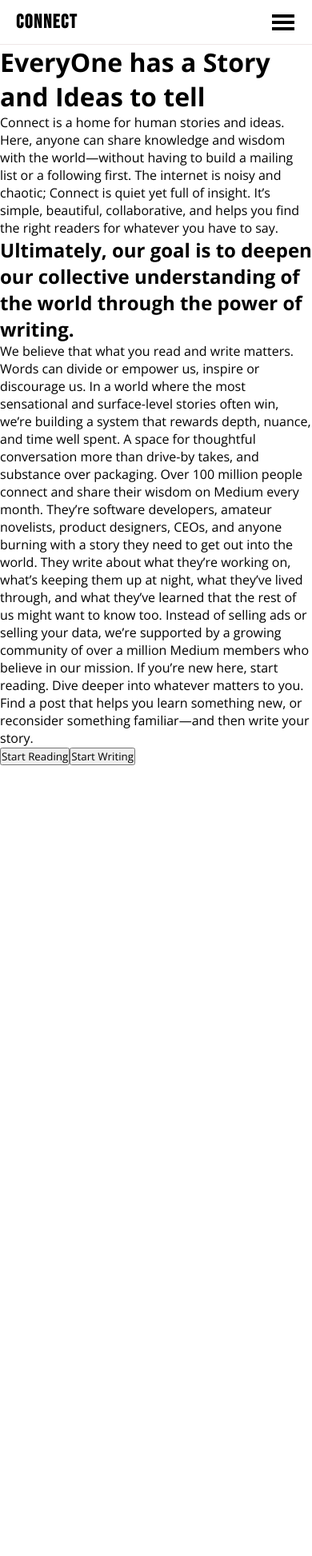
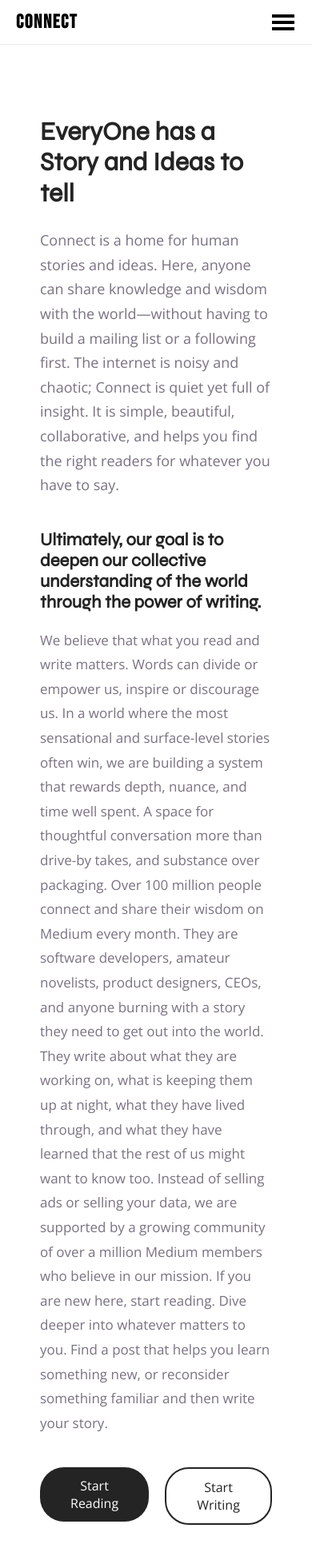
Before and after one commit to Bhavik0927/Blog-App, a React (Vite) app in the folder Frontend/: page /about in a window 390 px wide. Shown: the top 1946 px of the page at 80% size. Before the commit the page ends 957 px from the top, so only its background shows below. Built offline with nearby package versions, Linux system fonts and the light colour scheme.

Commit message:
Refactor authentication and blog routes: implement pagination in Home component, and enhance About page styling with new CSS

```diff
--- a/Frontend/src/CSS/About.css
+++ b/Frontend/src/CSS/About.css
@@ -0,0 +1,103 @@
+.about-wrapper {
+  width: 100%;
+  min-height: 100vh;
+  display: flex;
+  justify-content: center;
+  padding: 60px 20px;
+  font-family: var(--primary-font);
+}
+
+.about-container {
+  max-width: 900px;
+  background: var(--background);
+  padding: 50px;
+  border-radius: 16px;
+  /* box-shadow: 0 10px 30px rgba(0, 0, 0, 0.08); */
+}
+
+/* Headings */
+.about-title {
+  font-family: var(--secondary-font);
+  font-size: 42px;
+  font-weight: 700;
+  margin-bottom: 24px;
+  line-height: 1.2;
+  color: var(--primary-color);
+}
+
+.about-subtitle {
+  font-family: var(--secondary-font);
+  font-size: 26px;
+  font-weight: 600;
+  margin: 40px 0 20px;
+  color: var(--primary-color);
+}
+
+/* Text */
+.about-intro {
+  font-size: 18px;
+  line-height: 1.7;
+  color: var(--secondary-color);
+}
+
+.about-content {
+  font-size: 17px;
+  line-height: 1.8;
+  color: var(--secondary-color);
+}
+
+/* Buttons */
+.about-actions {
+  margin-top: 40px;
+  display: flex;
+  gap: 20px;
+}
+
+.primary-btn {
+  background-color: var(--primary-color);
+  color: var(--btn-font);
+  border: none;
+  padding: 12px 28px;
+  font-size: 16px;
+  border-radius: 30px;
+  cursor: pointer;
+  font-family: var(--primary-font);
+  transition: all 0.3s ease;
+}
+
+.primary-btn:hover {
+  opacity: 0.9;
+  transform: translateY(-1px);
+}
+
+.secondary-btn {
+  background-color: transparent;
+  color: var(--primary-color);
+  border: 2px solid var(--primary-color);
+  padding: 12px 28px;
+  font-size: 16px;
+  font-family: var(--primary-font);
+  border-radius: 30px;
+  cursor: pointer;
+  transition: all 0.3s ease;
+}
+
+.secondary-btn:hover {
+  background-color: var(--primary-color);
+  color: var(--btn-font);
+}
+
+/* Responsive */
+@media (max-width: 768px) {
+  .about-container {
+    padding: 30px;
+  }
+
+  .about-title {
+    font-size: 32px;
+  }
+
+  .about-subtitle {
+    font-size: 22px;
+  }
+}
--- a/Frontend/src/CSS/AddBlogCard.css
+++ b/Frontend/src/CSS/AddBlogCard.css
@@ -2,7 +2,7 @@
   display: flex;
   align-items: center;
   justify-content: center;
-  height: 88vh;
+  height: 93vh;
 }
 
 .close-btn {
@@ -11,7 +11,7 @@
   border-radius: 25px;
   cursor: pointer;
   font-weight: bold;
-  background-color: #dc3545;
+  background-color: var(--primary-color);
   color: white;
   margin-top: 20px;
 }
@@ -69,7 +69,7 @@
   border-radius: 5px;
   padding: 5px;
   outline: none;
-  border: 1px solid rgb(209, 198, 198);
+  border: 1px solid var(rgb(238, 230, 230));
 }
 
 .type-section{
@@ -86,7 +86,7 @@
 }
 #colse-icon {
   font-size: 27px;
-  background-color: #dc3545;
+  background-color: var(--primary-color);
   color: #fff;
 }
 
--- a/Frontend/src/CSS/home.css
+++ b/Frontend/src/CSS/home.css
@@ -47,6 +47,25 @@
 }
 
 
+.pagination {
+  display: flex;
+  justify-content: center;
+  align-items: center;
+  gap: 16px;
+  margin: 20px 0;
+}
+
+.pagination button {
+  padding: 6px 12px;
+  cursor: pointer;
+}
+
+.pagination button:disabled {
+  opacity: 0.5;
+  cursor: not-allowed;
+}
+
+
 @media (max-width: 800px) {
   .main_container {
     justify-content: center;
--- a/Frontend/src/Pages/About.jsx
+++ b/Frontend/src/Pages/About.jsx
@@ -1,25 +1,54 @@
-import React from 'react';
-import '../CSS/About.css';
+import { Link } from "react-router-dom";
+import "../CSS/About.css";
 
 const About = () => {
   return (
-    <div>
-      <div>
-        <h1>EveryOne has a Story and Ideas to tell</h1>
-        <p>Connect is a home for human stories and ideas. Here, anyone can share knowledge and wisdom with the world—without having to build a mailing list or a following first. The internet is noisy and chaotic; Connect is quiet yet full of insight. It’s simple, beautiful, collaborative, and helps you find the right readers for whatever you have to say.</p>
+    <div className="about-wrapper">
+      <div className="about-container">
+        <h1 className="about-title">EveryOne has a Story and Ideas to tell</h1>
+        <p className="about-intro">
+          Connect is a home for human stories and ideas. Here, anyone can share
+          knowledge and wisdom with the world—without having to build a mailing
+          list or a following first. The internet is noisy and chaotic; Connect
+          is quiet yet full of insight. It is simple, beautiful, collaborative,
+          and helps you find the right readers for whatever you have to say.
+        </p>
 
-        <h2>Ultimately, our goal is to deepen our collective understanding of the world through the power of writing.</h2>
-        <p>We believe that what you read and write matters. Words can divide or empower us, inspire or discourage us. In a world where the most sensational and surface-level stories often win, we’re building a system that rewards depth, nuance, and time well spent. A space for thoughtful conversation more than drive-by takes, and substance over packaging.
-          Over 100 million people connect and share their wisdom on Medium every month. They’re software developers, amateur novelists, product designers, CEOs, and anyone burning with a story they need to get out into the world. They write about what they’re working on, what’s keeping them up at night, what they’ve lived through, and what they’ve learned that the rest of us might want to know too.
-          Instead of selling ads or selling your data, we’re supported by a growing community of over a million Medium members who believe in our mission. If you’re new here, start reading. Dive deeper into whatever matters to you. Find a post that helps you learn something new, or reconsider something familiar—and then write your story.</p>
-        <div>
-          <button>Start Reading</button>
-          <button>Start Writing</button>
+        <h2 className="about-subtitle">
+          Ultimately, our goal is to deepen our collective understanding of the
+          world through the power of writing.
+        </h2>
+        <p className="about-content">
+          We believe that what you read and write matters. Words can divide or
+          empower us, inspire or discourage us. In a world where the most
+          sensational and surface-level stories often win, we are building a
+          system that rewards depth, nuance, and time well spent. A space for
+          thoughtful conversation more than drive-by takes, and substance over
+          packaging. Over 100 million people connect and share their wisdom on
+          Medium every month. They are software developers, amateur novelists,
+          product designers, CEOs, and anyone burning with a story they need to
+          get out into the world. They write about what they are working on,
+          what is keeping them up at night, what they have lived through, and
+          what they have learned that the rest of us might want to know too.
+          Instead of selling ads or selling your data, we are supported by a
+          growing community of over a million Medium members who believe in our
+          mission. If you are new here, start reading. Dive deeper into whatever
+          matters to you. Find a post that helps you learn something new, or
+          reconsider something familiar and then write your story.
+        </p>
+
+        <div className="about-actions">
+          <Link to="/login">
+            <button className="primary-btn">Start Reading</button>
+          </Link>
+          <Link to='/card'>
+            <button className="secondary-btn">Start Writing</button>
+          </Link>
         </div>
       </div>
       <div></div>
     </div>
-  )
-}
+  );
+};
 
-export default About
+export default About;
--- a/Frontend/src/Pages/Home.jsx
+++ b/Frontend/src/Pages/Home.jsx
@@ -8,12 +8,13 @@
 import { toast } from "react-toastify";
 import { Link, Outlet } from "react-router-dom";
 
-
 const Home = () => {
   const dispatch = useDispatch();
   const user = useSelector((state) => state?.user?.user);
 
   const [blogsData, setBlogsData] = useState([]);
+  const [currentPage, setCurrentPage] = useState(1);
+  const blogsPerPage = 8;
 
   useEffect(() => {
     const controller = new AbortController();
@@ -39,6 +40,41 @@
     };
   }, []);
 
+  useEffect(() =>{
+    smoothScrollToTop();
+  }, [currentPage])
+
+  const smoothScrollToTop = () =>{
+    const startPosition = window.pageXOffset;
+    const duration = 800;
+    let startTime = null;
+
+    const animation = (currentTime) =>{
+      if(startTime === null) startTime = currentTime;
+      const timeElapsed = currentTime - startTime;
+      const progress = Math.min(timeElapsed / duration, 1);
+
+      const ease = progress < 0.5 ? 2 * progress * progress : 1 - Math.pow(-2 * progress + 2, 2) /2;
+
+      window.scrollTo(0, startPosition * (1 - ease));
+
+      if(timeElapsed < duration){
+        requestAnimationFrame(animation)
+      }
+    }
+    requestAnimationFrame(animation);
+  }
+
+  const indexOfLastBlog = currentPage * blogsPerPage;
+  const indexOfFirstBlog = indexOfLastBlog - blogsPerPage;
+  const currentBlogs = blogsData.slice(indexOfFirstBlog, indexOfLastBlog);
+
+  const totalPages = Math.ceil(blogsData.length / blogsPerPage);
+
+  const handlePageChange = (newPage) =>{
+    setCurrentPage(newPage);
+  }
+
   // console.log("Home page");
 
   return (
@@ -48,7 +84,7 @@
           <div className="left_container1">
             <div className="feature_container">
               <p className="feature_btn">+</p>
-              <Link to='/'>
+              <Link to="/">
                 <p className="feature_btn">For you</p>
               </Link>
               <Link>
@@ -59,7 +95,27 @@
               </Link>
             </div>
 
-            <Outlet context={{ blogsData }} />
+            <Outlet context={{ blogsData: currentBlogs }} />
+
+            <div className="pagination">
+              <button
+                disabled={currentPage === 1}
+                onClick={() => handlePageChange(currentPage - 1)}
+              >
+                Prev
+              </button>
+
+              <span>
+                Page {currentPage} of {totalPages}
+              </span>
+
+              <button
+                disabled={currentPage === totalPages}
+                onClick={() => handlePageChange(currentPage + 1)}
+              >
+                Next
+              </button>
+            </div>
           </div>
 
           <div className="right_container">
```
Also changed, not shown: 2 other files (tests, documents, lock files or other folders).
